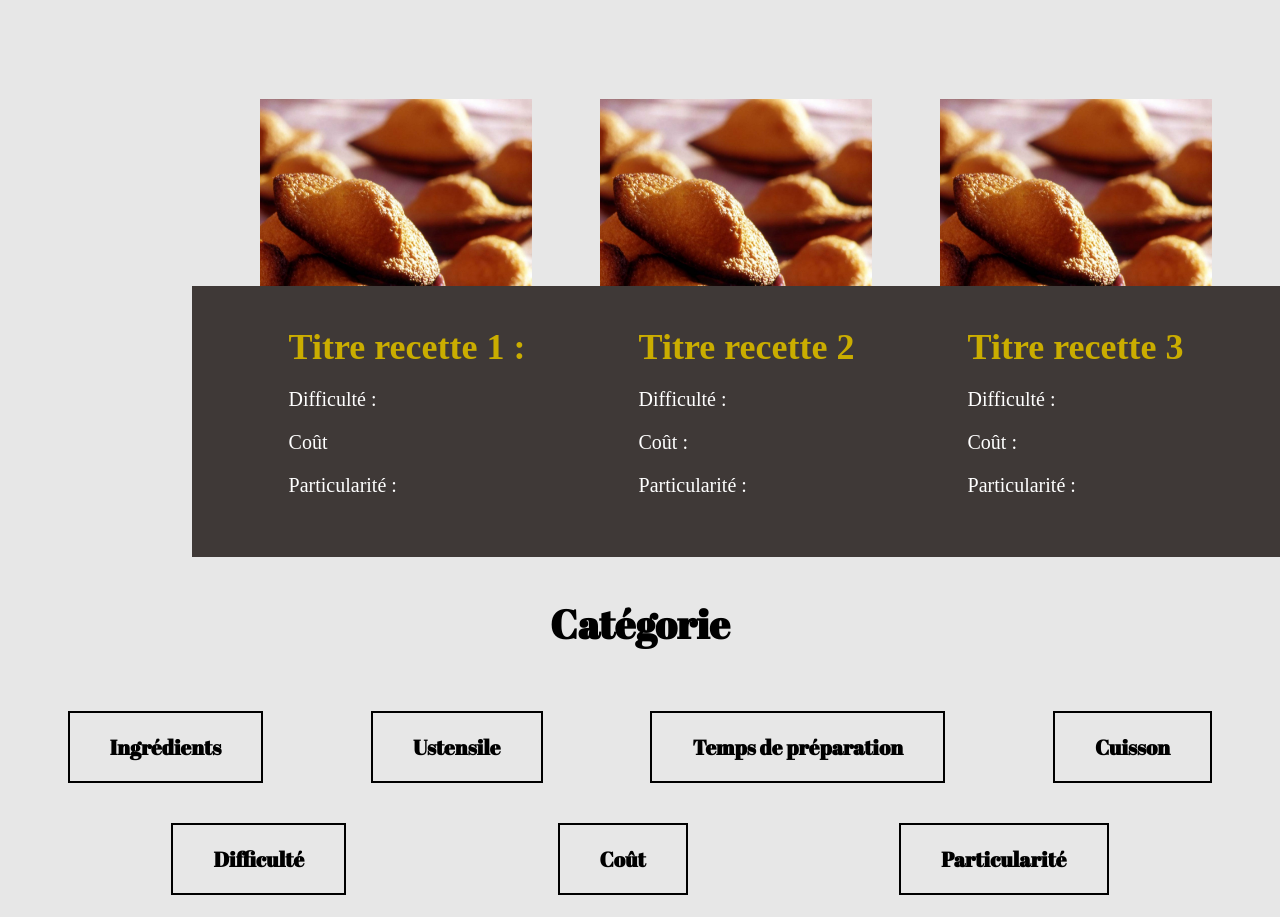
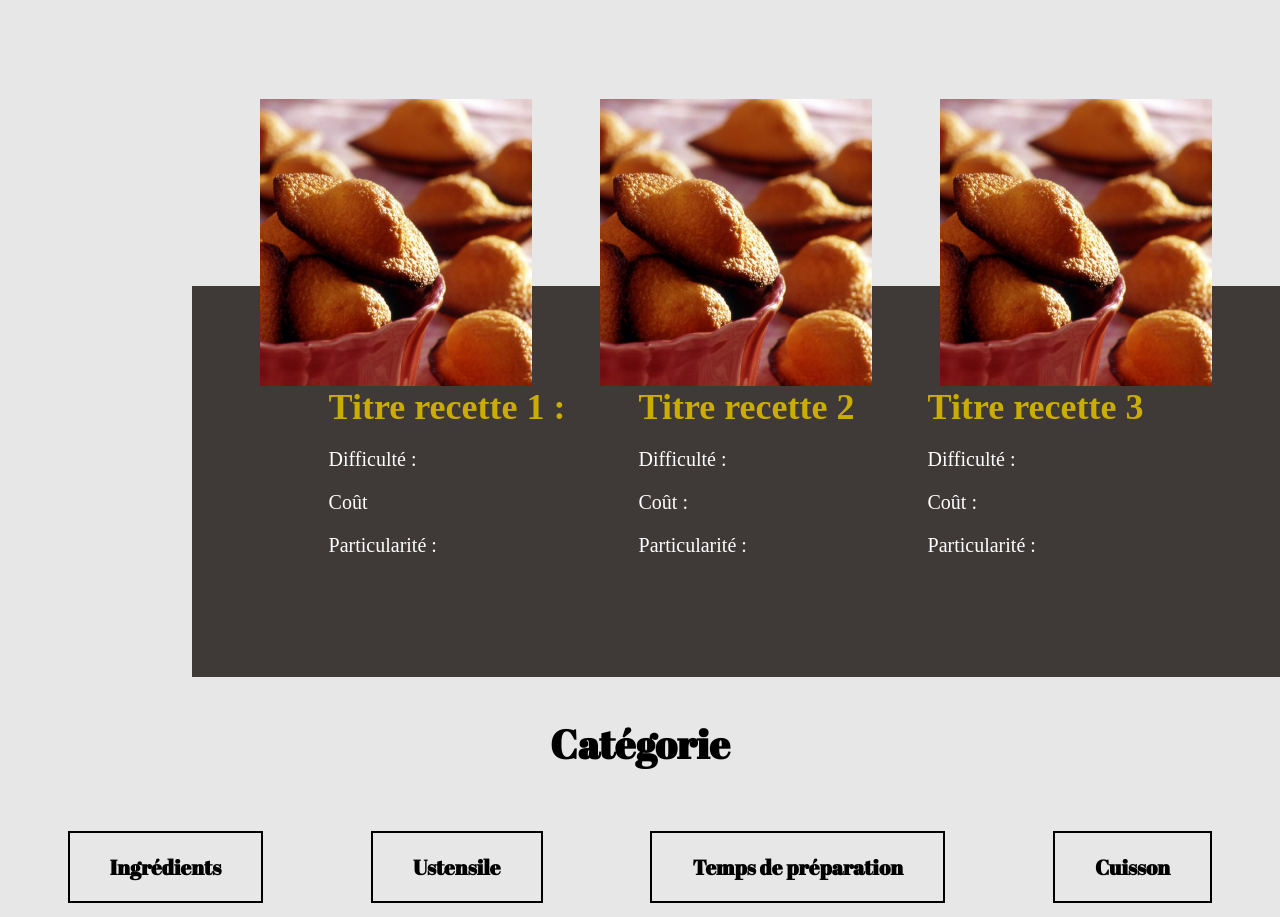
Before and after one commit to JulesVolpei/projetWeb, a PHP site: page / in a window 1280 px wide. Shown: the part 113-1030 px from the top of the page. Before the commit the page ends 1008 px from the top, so only its background shows below. Run offline with PHP 8.4, Linux system fonts and the light colour scheme.

Commit message:
modification index

```diff
--- a/css/accueil.css
+++ b/css/accueil.css
@@ -108,7 +108,7 @@ section{
     color: white;
     margin-left: 15vw;
     position: relative;
-    z-index: 1;
+    z-index: 2;
     display: flex;
     flex-direction: row;
     justify-content: space-evenly;
@@ -118,12 +118,12 @@ section{
     font-size: 20px;
     color: white;
     margin-left: 15vw;
-    padding: 40px;
+    padding: 100px;
     background: #3f3937;
     display: flex;
     flex-direction: column;
     position: relative;
-    z-index: 2;
+    z-index: 1;
     display: flex;
     flex-direction: row;
     justify-content: space-around;
```
